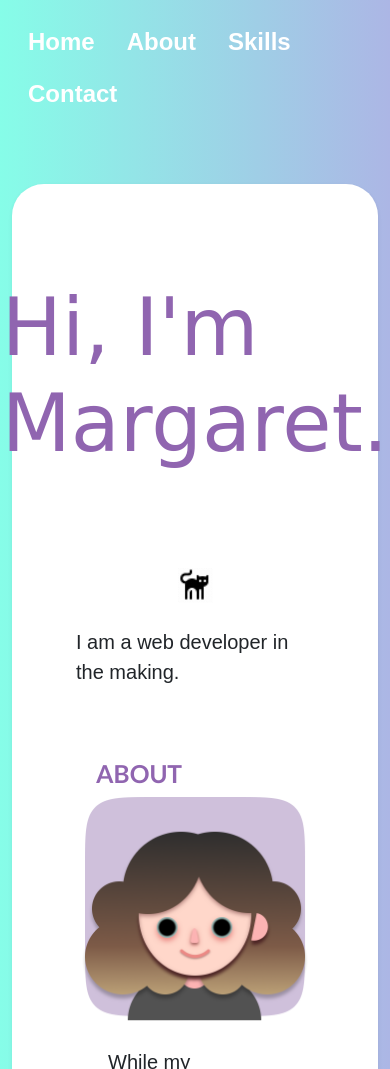
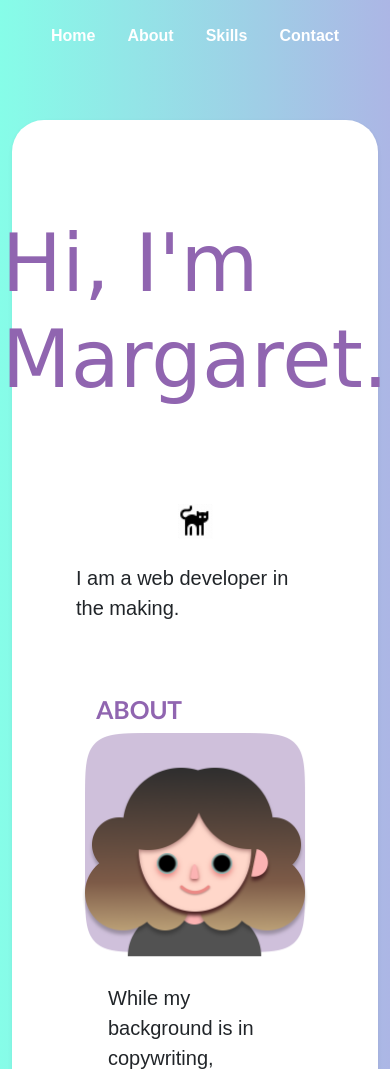
Before and after one commit to myagenki/html-css-website, a plain HTML site: page index.html in a window 390 px wide. Shown: the top 1069 px of the page. Drawn offline with nearby package versions, Linux system fonts and the light colour scheme; a web font is replaced by a local one.

Commit message:
Add files via upload

```diff
--- a/styles.css
+++ b/styles.css
@@ -66,7 +66,6 @@ h3 {
 footer {
     background-color: #9065b0;
     width: 100%;
-    height: 5rem;
     color: white;
     font-family: 'Source Sans 3', sans-serif;
 
@@ -82,3 +81,9 @@ footer {
 a:hover {
     text-decoration: underline;
   }
+
+@media (max-width: 1200px) {
+    .nav-text-style {
+    font-size: 1rem;
+    }
+}
```
